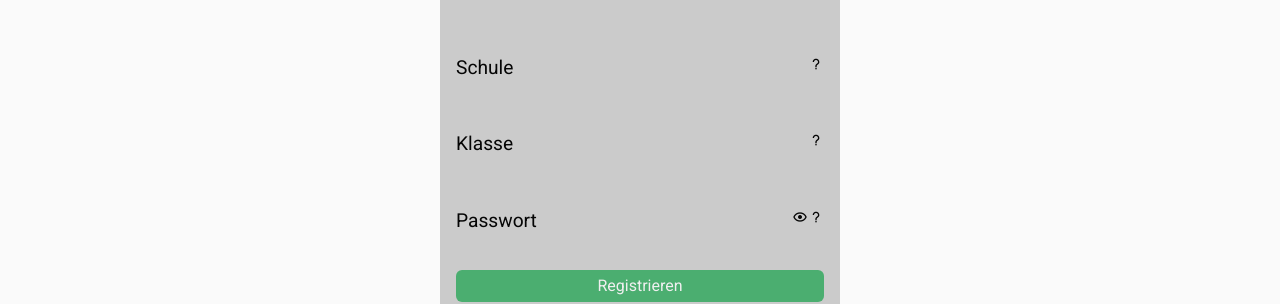
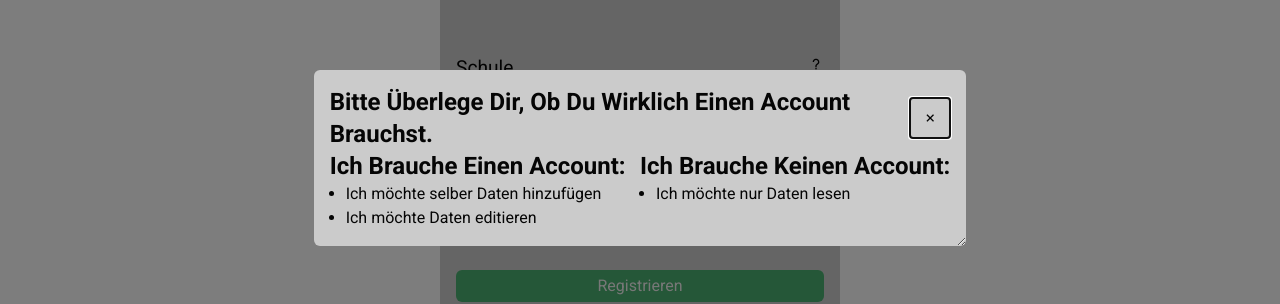
Before and after one commit to Dlurak/dloolFrontend, a SvelteKit app: page /register in a window 1280 px wide. Shown: the part 242-546 px from the top of the page. Built offline with nearby package versions, Linux system fonts and the light colour scheme; no server answers.

Commit message:
Communicate with the user if they really need an account

```diff
--- a/src/languages/de.ts
+++ b/src/languages/de.ts
@@ -27,6 +27,11 @@ const de = {
 	'register.requestCreated':
 		'Deine Anfrage wurde erstellt, du kannst dich einloggen sobald sie akzeptiert wurde.',
 	'register.login': 'Du kannst dich hier einloggen',
+	'register.modal': 'Bitte überlege dir, ob du wirklich einen Account brauchst.',
+	'register.modal.positive': 'Ich brauche einen Account:',
+	'register.modal.negative': 'Ich brauche keinen Account:',
+	'register.modal.positive.list': 'Ich möchte selber Daten hinzufügen\nIch möchte Daten editieren',
+	'register.modal.negative.list': 'Ich möchte nur Daten lesen',
 	'nav.login': 'Einloggen',
 	'nav.register': 'Registrieren',
 	'nav.homework': 'Hausaufgaben',
--- a/src/languages/en.ts
+++ b/src/languages/en.ts
@@ -27,6 +27,11 @@ const en = {
 	'register.requestCreated':
 		'Your request has been created, you will be able to login once your request has been accepted',
 	'register.login': 'You can login here',
+	'register.modal': 'Please think twice if you really need an account',
+	'register.modal.positive': 'I need an account',
+	'register.modal.negative': "I don't need an account",
+	'register.modal.positive.list': 'I want to add data to Dlool\nI want to edit data on Dlool',
+	'register.modal.negative.list': 'I just want to see the data',
 	'nav.login': 'login',
 	'nav.register': 'register',
 	'nav.settings': 'settings',
--- a/src/routes/register/+page.svelte
+++ b/src/routes/register/+page.svelte
@@ -9,6 +9,8 @@
 	import { i, type Token } from '../../languages/i18n';
 	import I18n from '$lib/I18n.svelte';
 	import { title } from '../stores';
+	import Modal from '$lib/Modal.svelte';
+	import { onMount } from 'svelte';
 
 	let username: string;
 	let name: string;
@@ -26,6 +28,8 @@
 	let errorText: Token | undefined = undefined;
 	let successText: Token | undefined = undefined;
 
+	let showModal = false;
+
 	const setErrorText = (text: Token) => {
 		errorText = text;
 		successText = undefined;
@@ -35,6 +39,8 @@
 	$: {
 		disabled = !(!!username && !!name && !!school && !!className && !!password); // all fields need to be filled
 	}
+
+	onMount(() => (showModal = true));
 </script>
 
 <CentralFormBox
@@ -201,3 +207,26 @@
 	<SelectDataList id="schoolsList" loadFunction={loadSchools} searchParam={school} />
 	<SelectDataList id="classList" loadFunction={loadClasses} searchParam={school} />
 </CentralFormBox>
+
+<I18n>
+	<Modal bind:open={showModal} title={i('register.modal')}>
+		<div class="grid grid-cols-2">
+			<div>
+				<h3>{i('register.modal.positive')}</h3>
+				<ul class="list-disc pl-4">
+					{#each i('register.modal.positive.list').split('\n') as item}
+						<li>{item}</li>
+					{/each}
+				</ul>
+			</div>
+			<div>
+				<h3>{i('register.modal.negative')}</h3>
+				<ul class="list-disc pl-4">
+					{#each i('register.modal.negative.list').split('\n') as item}
+						<li>{item}</li>
+					{/each}
+				</ul>
+			</div>
+		</div>
+	</Modal>
+</I18n>
```
